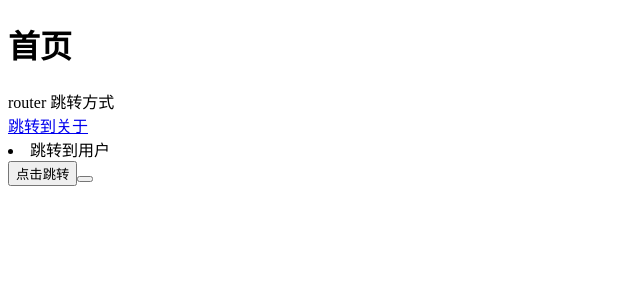
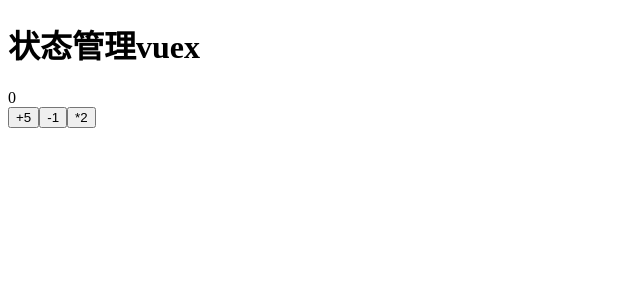
Before and after one commit to slq0378/Vue-demo-webpack, a Vue app: page /store-demo in a window 1280 px wide. Before the commit this address led to /index. Shown: the top 300 px of the page, without its empty margins (0-640 px from the left). Built offline with nearby package versions, Linux system fonts and the light colour scheme.

Commit message:
状态管理vuex基本用法

```diff
--- a/main.js
+++ b/main.js
@@ -1,65 +1,11 @@
 import Vue from 'vue';
-// 引入路由插件
-import VueRouter from 'vue-router'
+import router from './router.js'
+import store from './store.js'
 import App from './App.vue';
-// 加载路由插件
-Vue.use(VueRouter)
 
-
-// 配置路由路径
-const Routers = [{
-        path: '*', // 当路径不存在是，重定向到index
-        redirect: '/index' // 重定向
-    }, {
-        path: '/index/',
-        meta: {
-            title: '首页'
-        },
-        // 按需加载写法
-        component: (resolve) => require(['./views/index.vue'], resolve)
-    }, {
-        path: '/user/:id/:name/:code', // 路由带参数
-        meta: {
-            title: '用户'
-        },
-        // 按需加载写法
-        component: (resolve) => require(['./views/user.vue'], resolve)
-    },
-    {
-        path: '/index1',
-        // 一次性加载写法
-        component: require('./views/index.vue')
-    },
-    {
-        path: '/about',
-        meta: {
-            title: '关于'
-        },
-        component: (resolve) => require(['./views/about.vue'], resolve)
-    }
-]
-// 配置路由模式
-const RouterConfig = {
-    // 使用H5的History路由模式（需要在webpack-dev-server中配置），如果不指定默认#，
-    mode: 'history',
-    routes: Routers
-}
-
-// 生成路由 to 目标路由 from 上一级路由
-const router = new VueRouter(RouterConfig)
-// 路由改变后
-router.afterEach((to, from) => {
-
-})
-// 路由改变前 to 目标路由 from 上一级路由 next函数 进入下一个钩子函数，必须调用
-router.beforeEach((to, from, next) => {
-    if(to.meta.title){
-    	window.document.title = to.meta.title
-    }
-    next()
-})
 new Vue({
     el: '#app',
     router: router, // 引入路由
+    store: store, // 引入状态管理
     render: h => h(App)
 });
--- a/package.json
+++ b/package.json
@@ -33,6 +33,7 @@
   },
   "dependencies": {
     "vue": "^2.2.6",
-    "vue-router": "^3.0.2"
+    "vue-router": "^3.0.2",
+    "vuex": "^3.1.0"
   }
 }
--- /dev/null
+++ b/router.js
@@ -0,0 +1,75 @@
+import Vue from 'vue';
+// 引入路由插件
+import VueRouter from 'vue-router'
+// 加载路由插件
+Vue.use(VueRouter)
+
+
+// 配置路由路径
+const Routers = [{
+        path: '*', // 当路径不存在是，重定向到index
+        redirect: '/store-advanced' // 重定向
+    }, {
+        path: '/index/',
+        meta: {
+            title: '首页'
+        },
+        // 按需加载写法
+        component: (resolve) => require(['./views/index.vue'], resolve)
+    }, {
+        path: '/user/:id/:name/:code', // 路由带参数
+        meta: {
+            title: '用户'
+        },
+        // 按需加载写法
+        component: (resolve) => require(['./views/user.vue'], resolve)
+    },
+    {
+        path: '/index1',
+        // 一次性加载写法
+        component: require('./views/index.vue')
+    },
+    {
+        path: '/about',
+        meta: {
+            title: '关于'
+        },
+        component: (resolve) => require(['./views/about.vue'], resolve)
+    },
+    {
+        path: '/store-demo',
+        meta: {
+            title: '状态管理'
+        },
+        component: (resolve) => require(['./views/store-demo.vue'], resolve)
+    },
+    {
+        path: '/store-demo',
+        meta: {
+            title: '状态管理高级用法'
+        },
+        component: (resolve) => require(['./views/store-advanced.vue'], resolve)
+    }
+]
+// 配置路由模式
+const RouterConfig = {
+    // 使用H5的History路由模式（需要在webpack-dev-server中配置），如果不指定默认#，
+    mode: 'history',
+    routes: Routers
+}
+
+// 生成路由 to 目标路由 from 上一级路由
+const router = new VueRouter(RouterConfig)
+// 路由改变后
+router.afterEach((to, from) => {
+
+})
+// 路由改变前 to 目标路由 from 上一级路由 next函数 进入下一个钩子函数，必须调用
+router.beforeEach((to, from, next) => {
+    if (to.meta.title) {
+        window.document.title = to.meta.title
+    }
+    next()
+})
+
+export default router
--- /dev/null
+++ b/store.js
@@ -0,0 +1,39 @@
+import Vue from 'vue'
+import Vuex from 'vuex'
+
+Vue.use(Vuex)
+
+const store = new Vuex.Store({
+    // 配置相关
+    state: {
+        count: 0, // 任何组件都可以通过$store.state.count读取
+    },
+    mutations: {
+        // 改变count，通过提交mutations可以在任何组件改变count值
+        // 尽量不要在mutations中异步操作数据，如果要异步操作，请使用其他方式如 actions
+        // this.$store.commit('increment')
+        /**
+         * @method increment
+         * @param  state
+         * @param  step 参数，默认1，可以传递一个对象，无限扩展
+         */
+        increment(state, step = 1) {
+            state.count += step
+        },
+        decrease(state) {
+            state.count--
+        },
+        // 乘法,直接使用type属性的对象传递参数
+        multiply(state, params) {
+            console.log('multiply:', params)
+            /*
+            {
+                number: 2
+                type: "multiply"
+            }
+            */
+            state.count *= params.number
+        }
+    }
+})
+export default store;
--- a/views/index.vue
+++ b/views/index.vue
@@ -6,10 +6,16 @@
         <router-link to="/user/asdfa/song/12" tag="li">跳转到用户</router-link>
         <button @click="click">点击跳转</button>
         <button @click="goBack"></button>
+        <div>{{count}}</div>
     </div>
 </template>
 <script type="text/javascript">
 export default {
+	computed:{
+		count(){
+			return this.$store.state.count
+		}
+	},
 	methods:{
 		click(){
 			this.$router.push({path:'/about'})
--- /dev/null
+++ b/views/store-demo.vue
@@ -0,0 +1,36 @@
+<template>
+    <div>
+        <h1>状态管理vuex</h1>
+        <div>{{count}}</div>
+        <button @click="add">+5</button>
+        <button @click="minus">-1</button>
+        <button @click="multiply">*2</button>
+    </div>
+</template>
+<script type="text/javascript">
+export default {
+    computed: {
+        count() {
+            return this.$store.state.count
+        }
+    },
+    methods: {
+        add() {
+        	// 传递参数
+            this.$store.commit('increment', 5)
+        },
+        minus() {
+            this.$store.commit('decrease')
+        },
+        multiply() {
+        	// 直接使用type属性的对象传递参数
+            this.$store.commit({
+                type: 'multiply',
+                number: 2
+            })
+        }
+    }
+}
+</script>
+<style type="text/css" scoped>
+</style>
```
Also changed, not shown: 1 other file (tests, documents, lock files or other folders).
